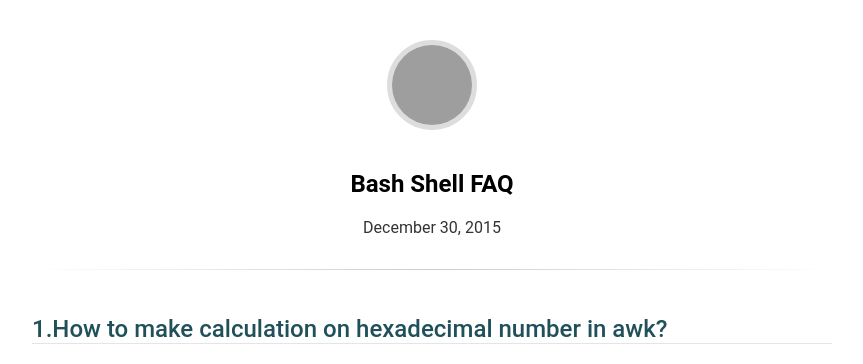
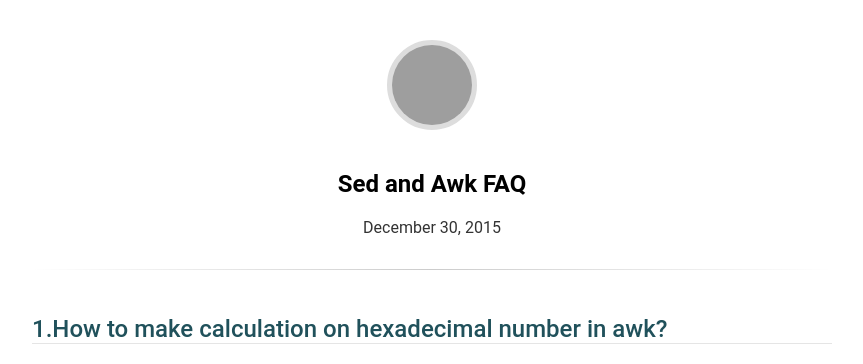
Before and after one commit to JesseEisen/DailyKeep, a Jekyll site: the page built from _posts/2015-12-30-awk-faq.md, in a window 1280 px wide. Shown: the top 364 px of the page, without its empty margins (208-1071 px from the left). Built offline with Jekyll 4.4.1, drawn with Linux system fonts in a browser that asks for light colours; some web fonts are replaced; grey boxes are pictures that could not be loaded.

Commit message:
modify post title

```diff
--- a/_posts/2015-12-30-awk-faq.md
+++ b/_posts/2015-12-30-awk-faq.md
@@ -1,5 +1,5 @@
 ---
-title: Bash Shell FAQ
+title: Sed and Awk FAQ
 updated: 2015-12-31  16:21
 ---
 
```
